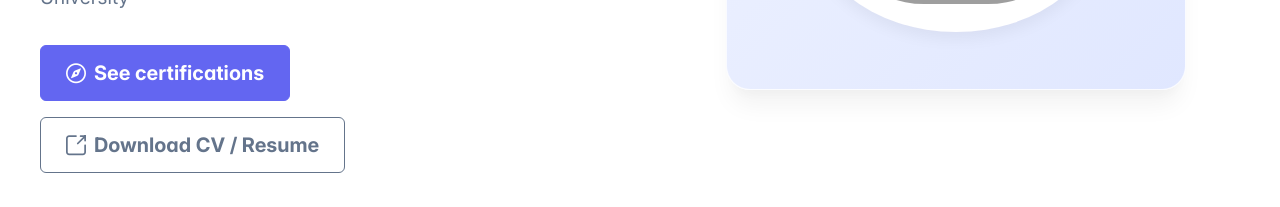
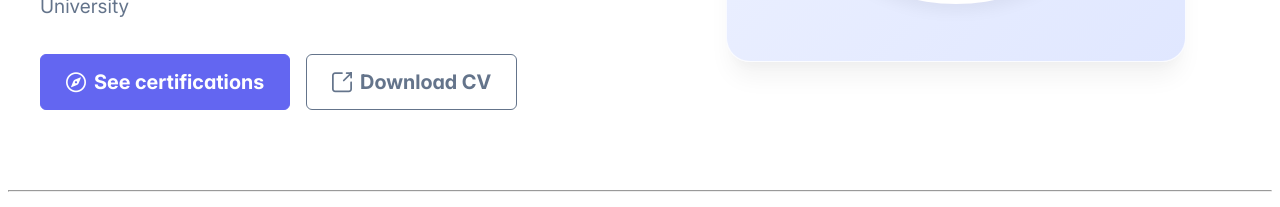
Before and after one commit to Rajharpreetsingh/RajharpreetSingh, a React (Vite) app: page / in a window 1280 px wide. Shown: the part 484-691 px from the top of the page. Built offline with nearby package versions, Linux system fonts and the light colour scheme; grey boxes are pictures that could not be loaded.

Commit message:
Update portfolio website

```diff
--- a/src/Hero.jsx
+++ b/src/Hero.jsx
@@ -63,7 +63,7 @@ export default function HeroSection() {
             />
             <a href="https://drive.google.com/file/d/1FhjrNPzbKgzpM2D_2kwDi8F5EkbjEU61/view?usp=sharing">
             <Button
-              label="Download CV / Resume"
+              label="Download CV"
               icon="pi pi-external-link"
               severity="secondary"
               outlined
```
